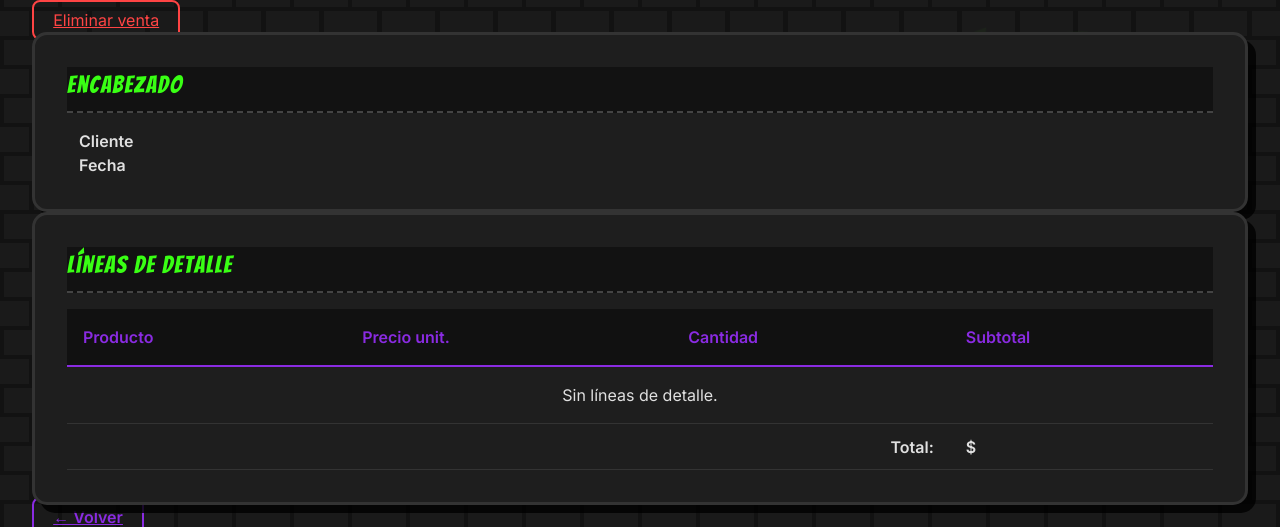
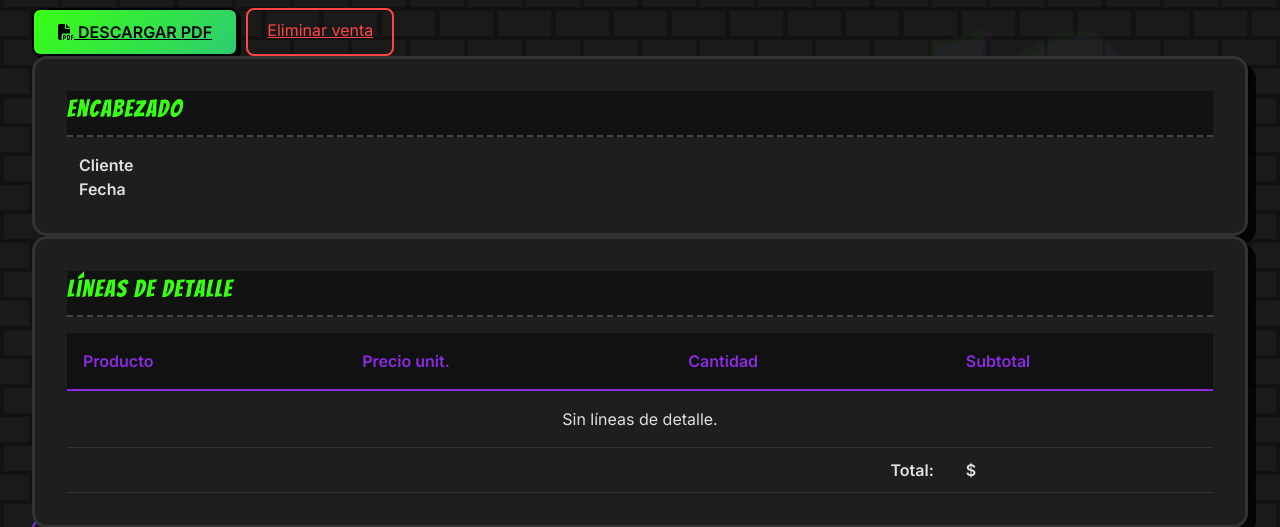
Before and after one commit to RamsesDongu/erp-django-utec, a Django app: template ventas/templates/ventas/detalle.html in a window 1280 px wide. Shown: the part 169-696 px from the top of the page. Run offline with Django 4.2, Linux system fonts and the light colour scheme; the template is opened without the code that fills it, so the values that code supplies are empty; the visitor is signed in with stand-in values (Sample User, id 1).

Commit message:
W12: botón Descargar PDF agregado a la vista de detalle de venta

```diff
--- a/ventas/templates/ventas/detalle.html
+++ b/ventas/templates/ventas/detalle.html
@@ -6,8 +6,17 @@
 <div class="erp-page-title">
     <h2>💰 Venta #{{ venta.pk }}</h2>
     {% if user.is_authenticated %}
-        <a href="{% url 'ventas:eliminar' venta.pk %}"
-           class="btn-erp-danger ms-auto">Eliminar venta</a>
+        <div class="ms-auto d-flex gap-2"> <!-- Contenedor para alinear botones a la derecha -->
+            <!-- BOTÓN DE PDF AGREGADO AQUÍ -->
+            <a href="{% url 'ventas:pdf' venta.pk %}" class="btn-erp-gold" style="background: linear-gradient(135deg, #39FF14 0%, #2ecc71 100%); color: #000; border: 2px solid #000; box-shadow: 3px 3px 0 #000;">
+                <i class="fas fa-file-pdf"></i> Descargar PDF
+            </a>
+
+            <!-- Botón de eliminar existente -->
+            <a href="{% url 'ventas:eliminar' venta.pk %}" class="btn-erp-danger">
+                Eliminar venta
+            </a>
+        </div>
     {% endif %}
 </div>
 
```
